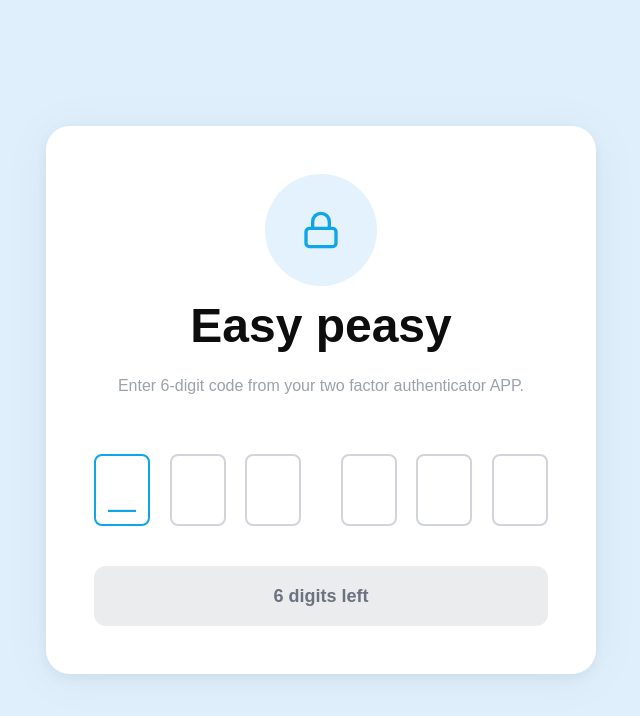
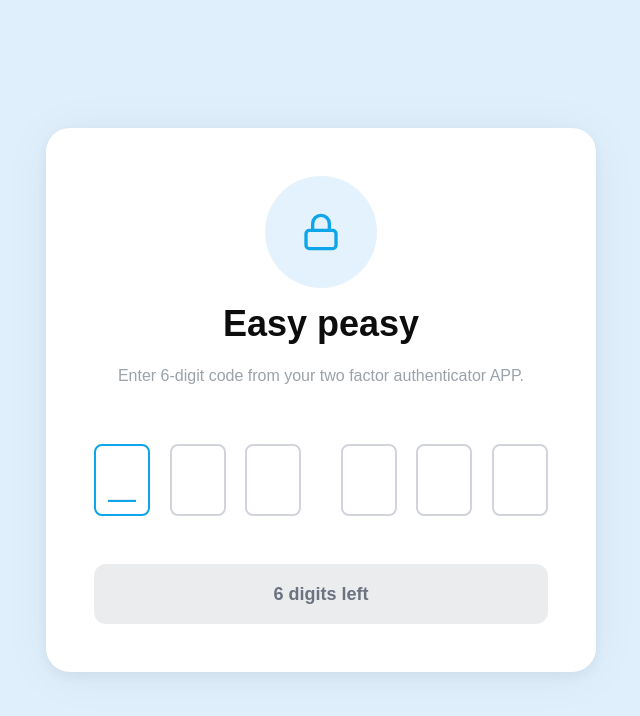
Before and after one commit to aditya-v22/jacksclub, a SvelteKit app: page / in a window 1280 px wide. Shown: the top 716 px of the page, without its empty margins (319-959 px from the left). Built offline with nearby package versions, Linux system fonts and the light colour scheme.

Commit message:
Polish the UI

```diff
--- a/src/routes/(two-factor-authenticator)/+page.svelte
+++ b/src/routes/(two-factor-authenticator)/+page.svelte
@@ -9,8 +9,8 @@
 		<Lock />
 
 		<div class="mb-14 mt-4 text-center">
-			<h1 class="text-dark text-5xl font-semibold">Easy peasy</h1>
-			<p class="text-secondary-200 mt-6 font-medium">
+			<h1 class="text-dark text-4xl font-semibold">Easy peasy</h1>
+			<p class="text-secondary-200 mt-5 font-medium">
 				Enter 6-digit code from your two factor authenticator APP.
 			</p>
 		</div>
--- a/src/routes/(two-factor-authenticator)/DigitCounter.svelte
+++ b/src/routes/(two-factor-authenticator)/DigitCounter.svelte
@@ -9,7 +9,7 @@
 
 <div
 	class={cn(
-		'bg-secondary-200/20 relative mt-10 flex w-full items-center justify-center rounded-xl px-6 py-4 text-lg font-semibold text-gray-500 transition-all',
+		'bg-secondary-200/20 relative mt-12 flex w-full items-center justify-center rounded-xl px-6 py-4 text-lg font-semibold text-gray-500 transition-all',
 		{
 			'text-secondary-100': remainingDigits === 0,
 			'animate-bounce-once': isInvalidCode
```
